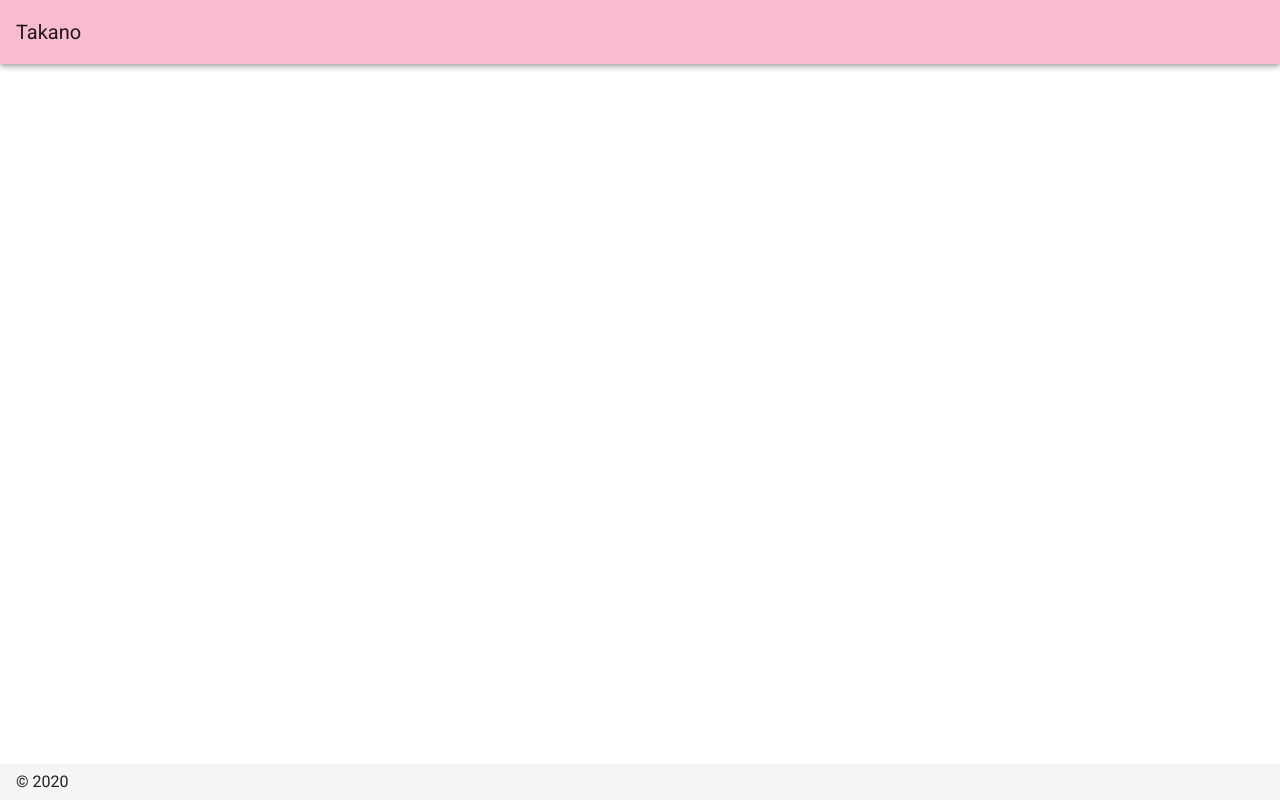
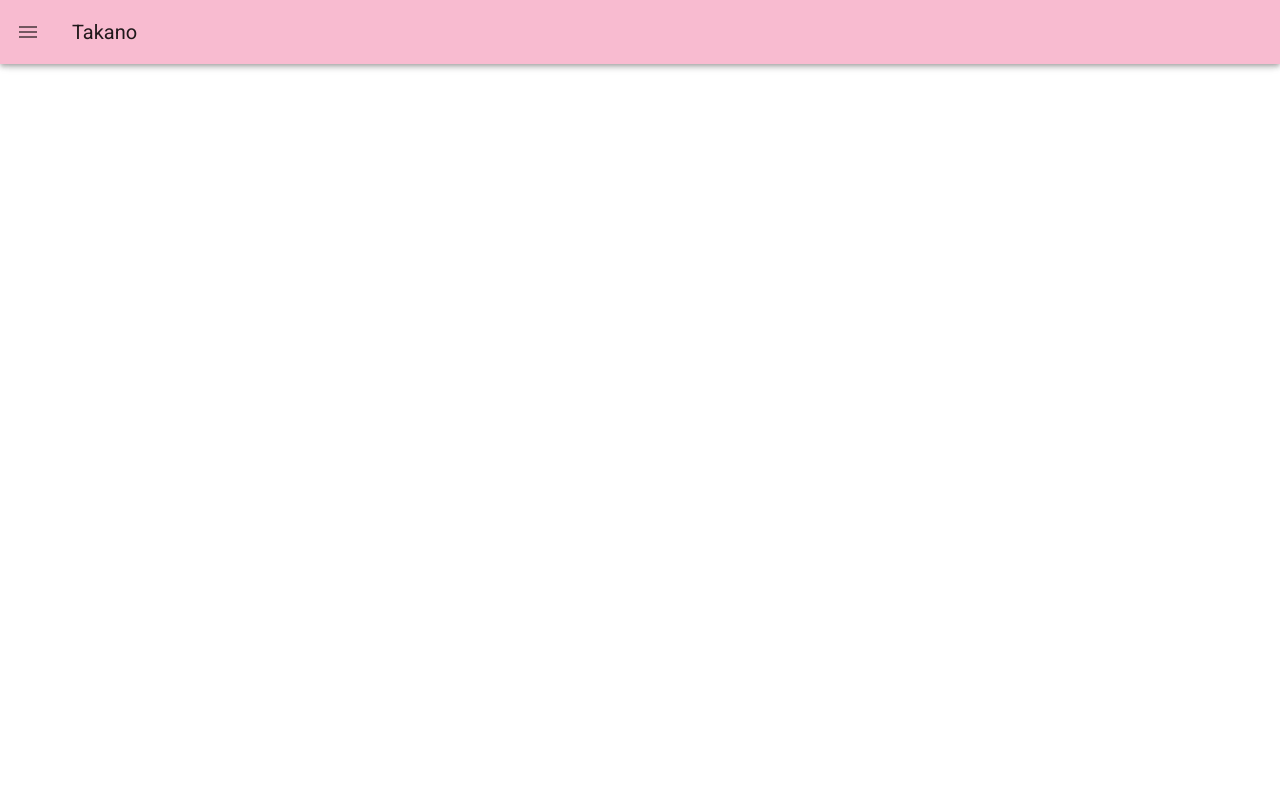
Before and after one commit to tukiyo320/takano, a Nuxt app: page / in a window 1280 px wide. Built offline with nearby package versions, Linux system fonts and the light colour scheme.

Commit message:
add external links and remove footer

```diff
--- a/layouts/default.vue
+++ b/layouts/default.vue
@@ -1,22 +1,33 @@
 <template>
   <v-app>
+    <v-navigation-drawer v-model="isDrawerOpen" app temporary>
+      <v-list dense nav class="py-0">
+        <v-subheader>リンク</v-subheader>
+        <v-list-item v-for="item in menu" :key="item.title" :href="item.href" target="_blank">
+          <v-list-item-content>
+            <v-list-item-title>{{ item.title }}</v-list-item-title>
+          </v-list-item-content>
+        </v-list-item>
+        <v-divider></v-divider>
+        <v-list-item-content>
+          <v-list-item class="body-2">
+            &copy; {{ new Date().getFullYear() }} TukiyoIgarashi
+          </v-list-item>
+        </v-list-item-content>
+      </v-list>
+    </v-navigation-drawer>
     <v-app-bar
       :clipped-left="clipped"
       color="primary"
       app
       fixed
     >
+      <v-app-bar-nav-icon @click="isDrawerOpen = !isDrawerOpen"></v-app-bar-nav-icon>
       <v-toolbar-title v-text="title"/>
     </v-app-bar>
     <v-content id="page-content">
       <nuxt/>
     </v-content>
-    <v-footer
-      :fixed="fixed"
-      app
-    >
-      <span>&copy; {{ new Date().getFullYear() }}</span>
-    </v-footer>
   </v-app>
 </template>
 
@@ -26,7 +37,18 @@
       return {
         clipped: false,
         fixed: false,
-        title: 'Takano'
+        title: 'Takano',
+        isDrawerOpen: false,
+        menu: [
+          {
+            title: '新幕・桜降る代に決闘を公式',
+            href: 'https://main-bakafire.ssl-lolipop.jp/furuyoni/na/index.html'
+          },
+          {
+            title: 'このサイトのソースコード',
+            href: 'https://github.com/TukiyoIgarashi/takano'
+          }
+        ]
       }
     }
   }
```
